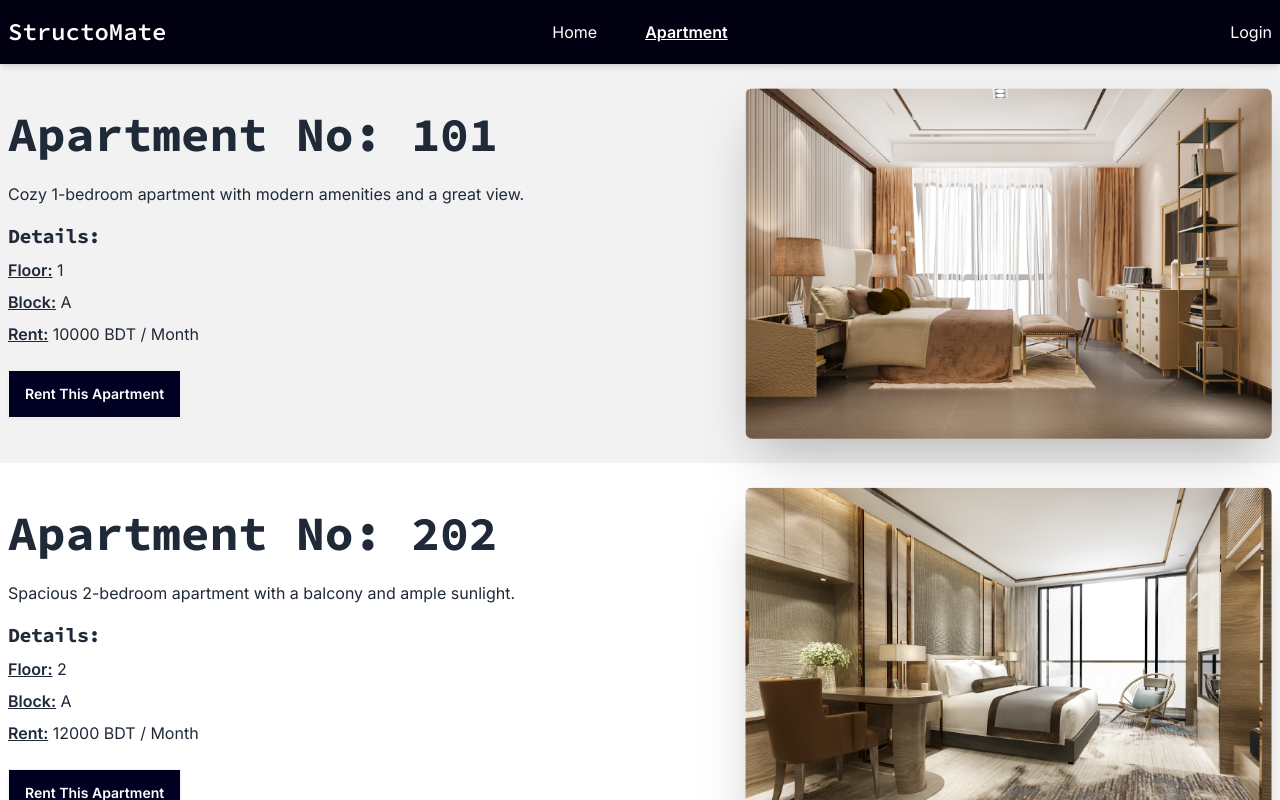
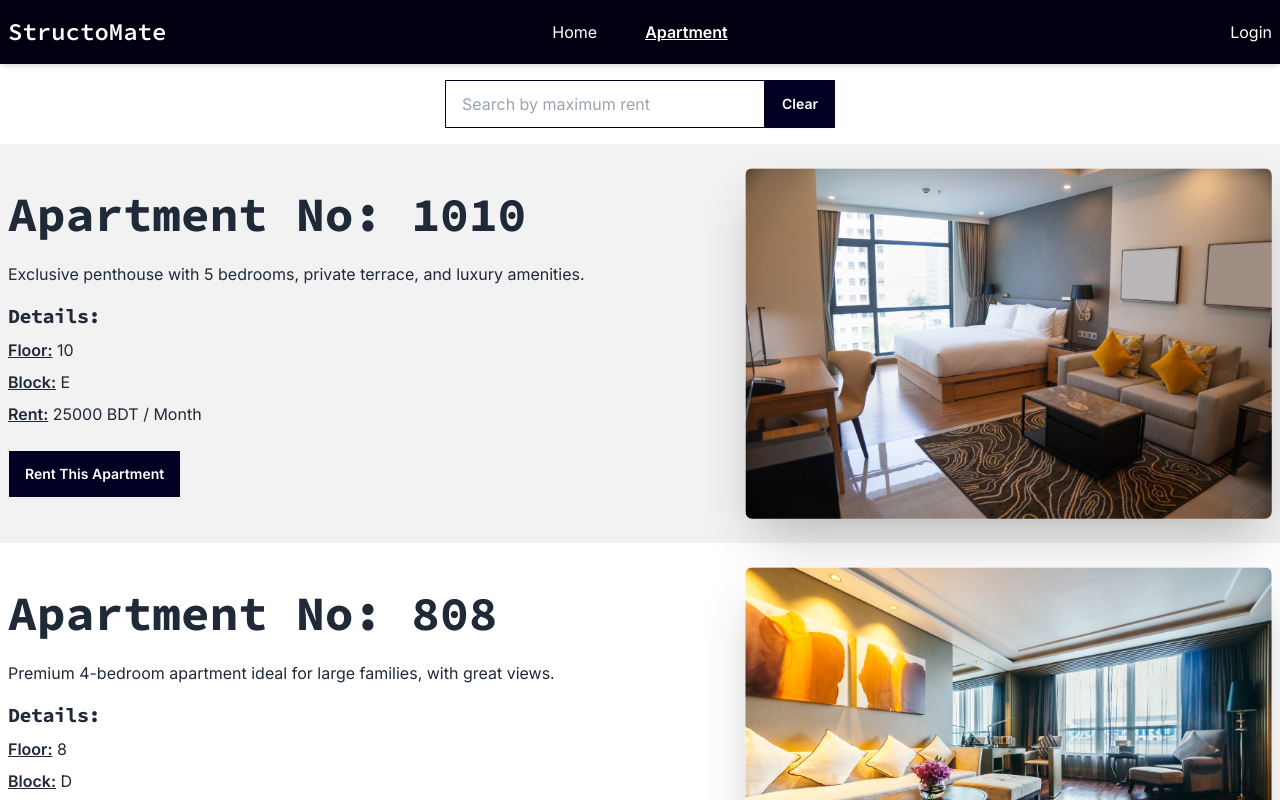
Before and after one commit to Ajmain-Fayek/StructoMate, a React (Vite) app: page /apartment in a window 1280 px wide. Shown: the top 800 px of the page. Built offline with nearby package versions, Linux system fonts and the light colour scheme.

Commit message:
apartment filter by max-rent

```diff
--- a/src/Pages/Appartment/Rooms/Rooms.jsx
+++ b/src/Pages/Appartment/Rooms/Rooms.jsx
@@ -105,16 +105,24 @@ const Rooms = () => {
     ];
 
     const [currentPage, setCurrentPage] = useState(1);
+    const [searchRent, setSearchRent] = useState("");
     const apartmentsPerPage = 6;
+
+    const filteredApartments = apartments
+        .filter(
+            (apartment) =>
+                apartment.rent <= parseInt(searchRent) || searchRent === ""
+        )
+        .sort((a, b) => b.rent - a.rent);
 
     const indexOfLastApartment = currentPage * apartmentsPerPage;
     const indexOfFirstApartment = indexOfLastApartment - apartmentsPerPage;
-    const currentApartments = apartments.slice(
+    const currentApartments = filteredApartments.slice(
         indexOfFirstApartment,
         indexOfLastApartment
     );
 
-    const totalPages = Math.ceil(apartments.length / apartmentsPerPage);
+    const totalPages = Math.ceil(filteredApartments.length / apartmentsPerPage);
 
     const handleNextPage = () => {
         if (currentPage < totalPages) {
@@ -128,8 +136,36 @@ const Rooms = () => {
         }
     };
 
+    const handleCLear = () => {
+        setSearchRent("");
+    };
+
+    console.log(currentApartments);
+
     return (
         <div>
+            <div className="flex justify-center px-2 my-4">
+                <input
+                    type="number"
+                    placeholder="Search by maximum rent"
+                    value={searchRent}
+                    onChange={(e) => setSearchRent(e.target.value)}
+                    className="input rounded-none border-[#002] ring-0 outline-none focus:outline-none focus:border-[#002] input-bordered w-full max-w-xs"
+                />
+                <button
+                    onClick={handleCLear}
+                    className="btn border border-[#002] rounded-none bg-[#002] hover:bg-[#003] text-white"
+                >
+                    Clear
+                </button>
+            </div>
+            {currentApartments.length === 0 && (
+                <div className="text-center flex justify-center p-2 bg-base-200">
+                    <span className="w-fit p-2 bg-red-50 border border-red-700 text-red-700">
+                        No apartment found within this range
+                    </span>
+                </div>
+            )}
             {currentApartments.map((a, index) => (
                 <div
                     key={a.apartmentNo}
```
